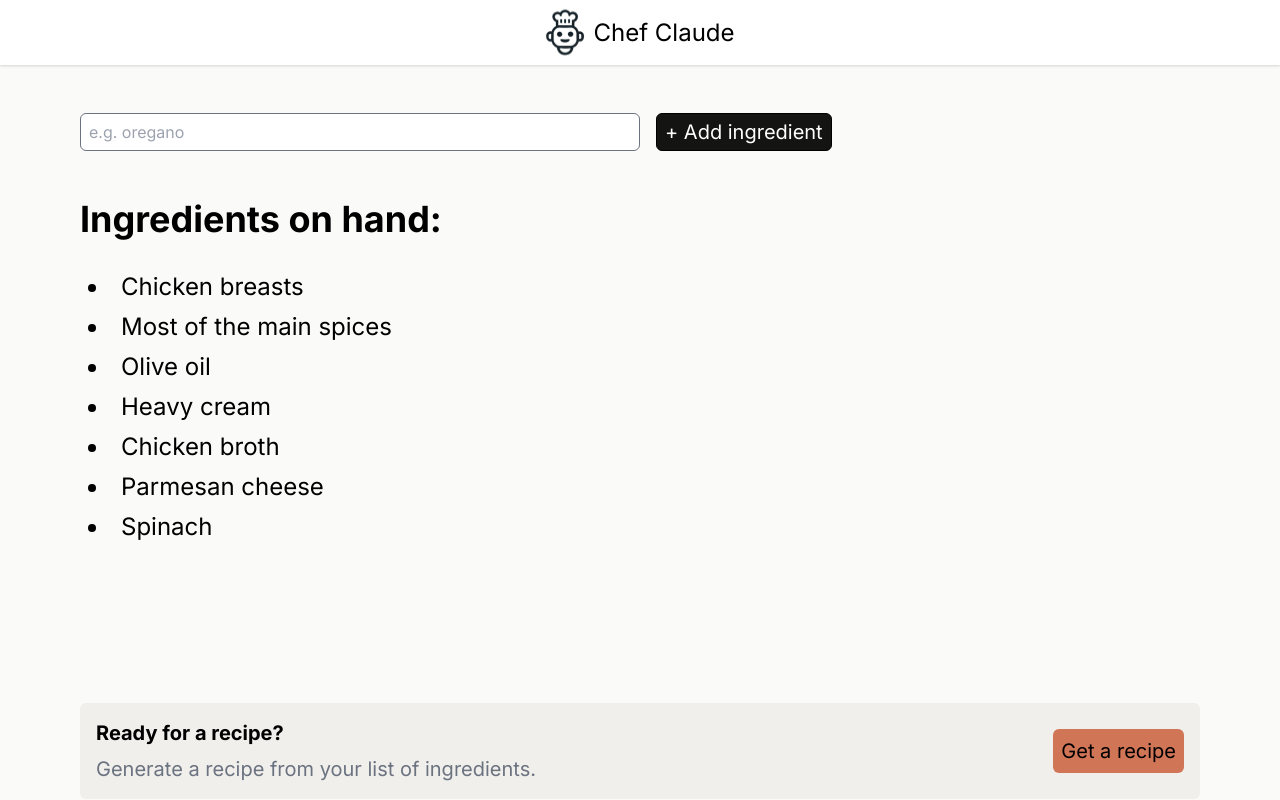
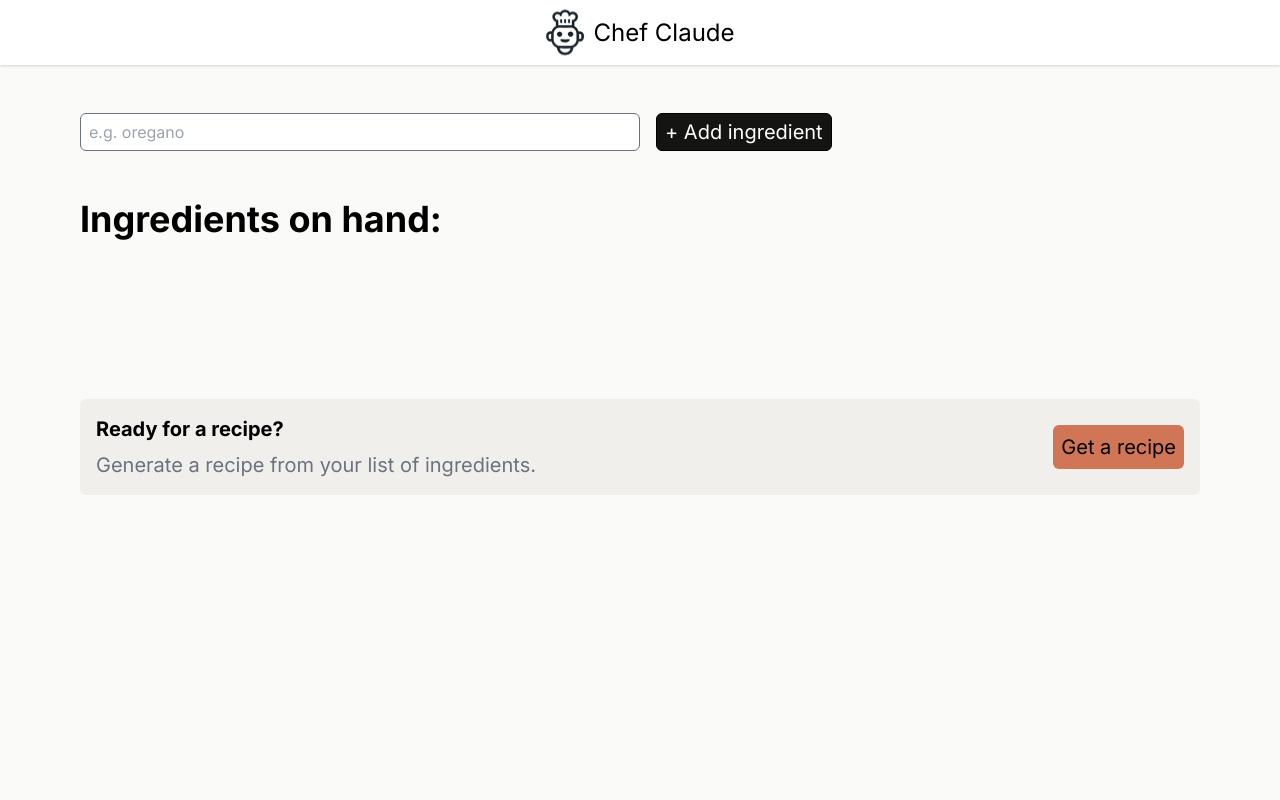
Before and after one commit to Mini-GT/react-chef-claude-ai, a React (Vite) app: page / in a window 1280 px wide. Built offline with nearby package versions, Linux system fonts and the light colour scheme.

Commit message:
renders new ingredient being add

```diff
--- a/src/components/Main.tsx
+++ b/src/components/Main.tsx
@@ -1,21 +1,28 @@
+import { useState } from "react";
+
 export default function Main() {
+  const [ingredients, setIngredients] = useState<string[]>([])
+
+  const handleSearch = (event: React.FormEvent<HTMLFormElement>) => {
+    event.preventDefault()
+    const formData = new FormData(event.currentTarget)
+    const search = formData.get("search") as string
+    setIngredients((prev) => [...prev, search]);
+  }
+
+  const newIngredients = ingredients.map((ingredient, i) => <li key={i}>{ingredient}</li>)
+
   return (
     <main className="laptop:mx-20 tablet:mx-10 mx-4">
-      <div className="tablet:my-12 my-6 flex items-center gap-4">
+      <form className="tablet:my-12 my-6 flex items-center gap-4" onSubmit={handleSearch}>
         <input className="tablet:p-2 tablet:w-[50%] py-1 h-full w-full border border-[#6B7280] rounded-md" type="text" id="search" name="search" placeholder="e.g. oregano" aria-label="Add ingredient" />
         <button className="tablet:text-xl bg-[#141413] text-white h-full px-2 py-1 rounded-md text-xs text-nowrap border border-black" type="submit" aria-label="Search">+ Add ingredient</button>
-      </div>
+      </form>
 
       <div className="">
         <h1 className="tablet:text-4xl tablet:mb-8 text-xl font-bold mb-4">Ingredients on hand:</h1>
         <ul className="tablet:text-2xl list-container list-disc list-inside text-sm ml-2">
-          <li>Chicken breasts</li>
-          <li>Most of the main spices</li>
-          <li>Olive oil</li>
-          <li>Heavy cream</li>
-          <li>Chicken broth</li>
-          <li>Parmesan cheese</li>
-          <li>Spinach</li>
+          {newIngredients}
         </ul>
       </div>
     </main>
```
